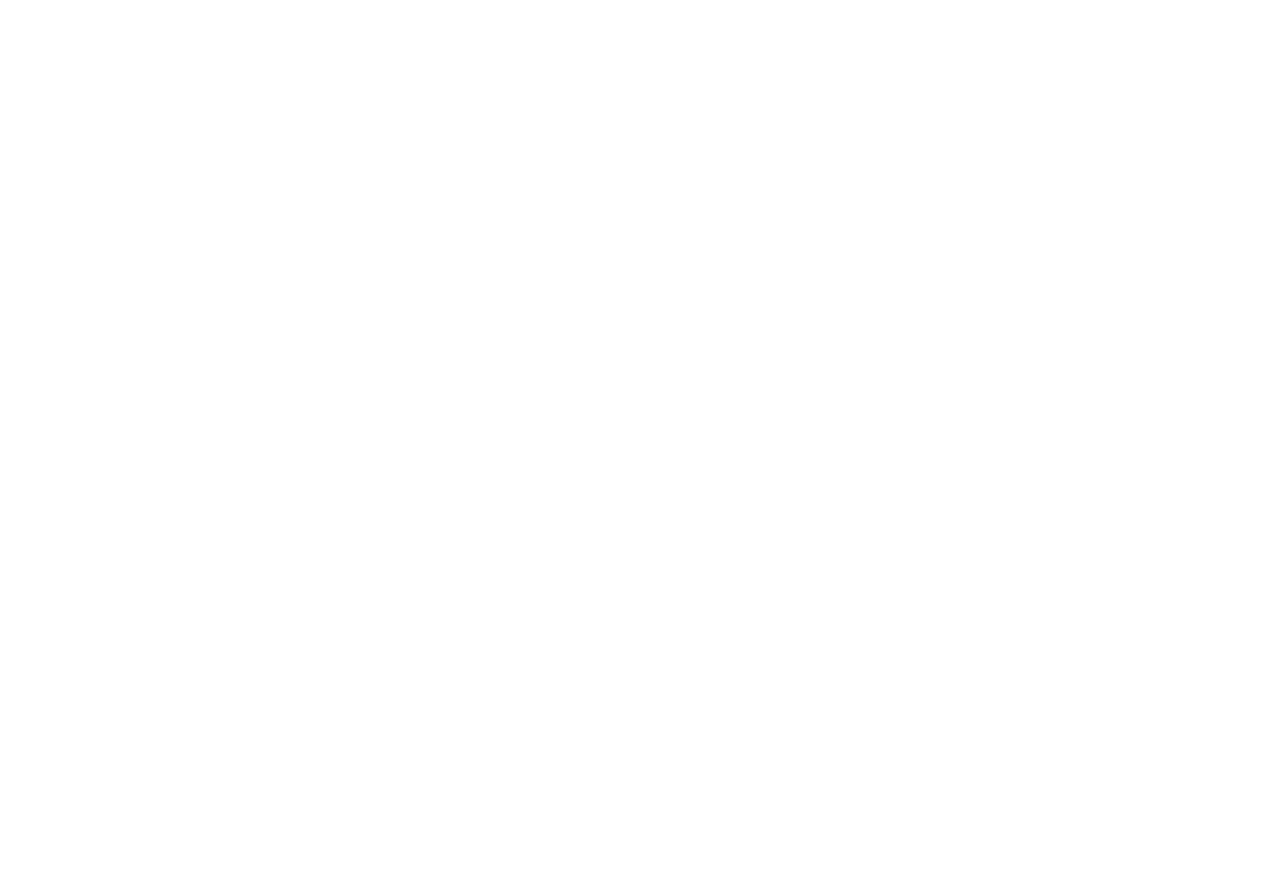
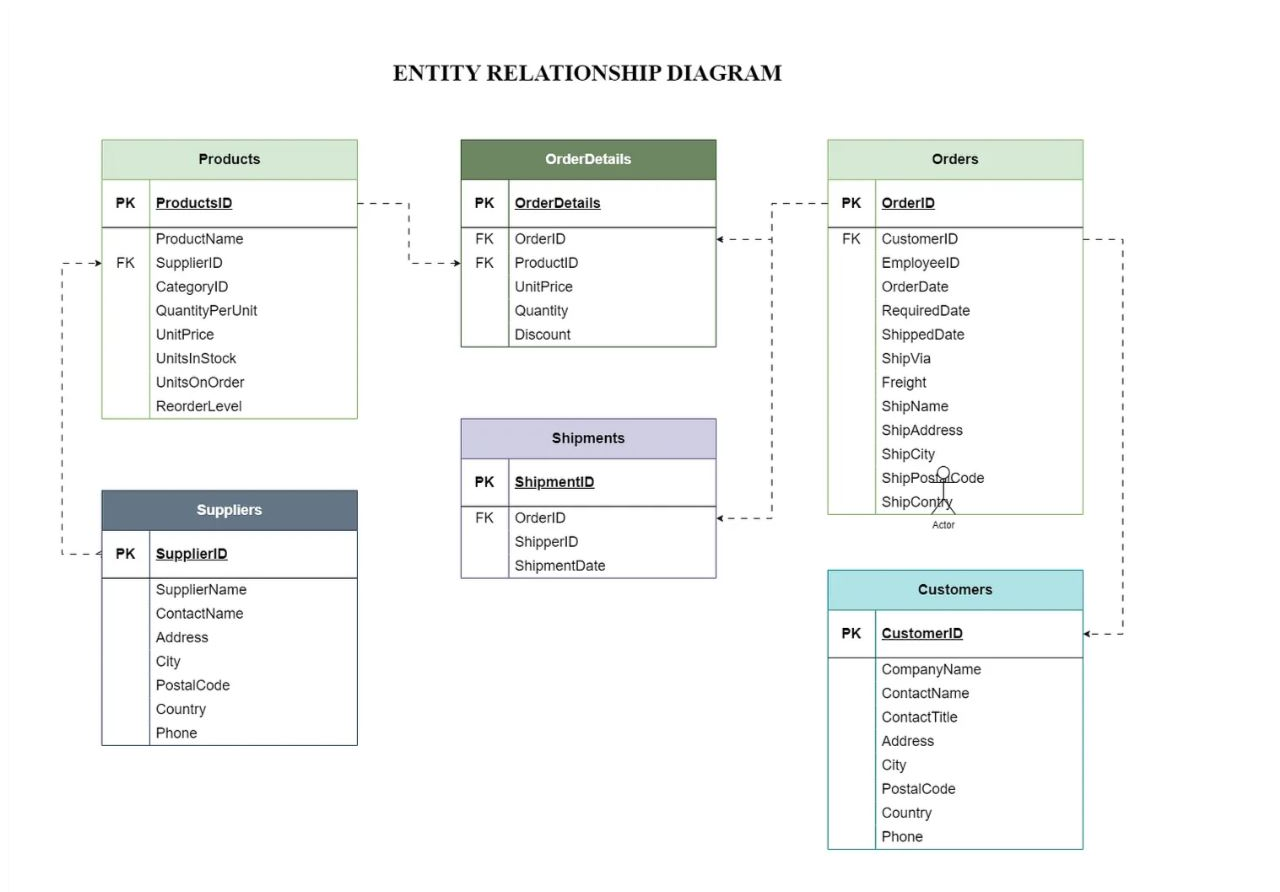
Before and after one commit to aslonbek/maktabsayti, a plain HTML site: page index.html in a window 1280 px wide. Before the commit the page ends 800 px from the top, so only its background shows below. Drawn offline with Linux system fonts and the light colour scheme.

Commit message:
Rasm tegi qushildi

```diff
--- a/index.html
+++ b/index.html
@@ -7,6 +7,6 @@
     <title>Document</title>
 </head>
 <body>
-
+    <img src="ER diagramm/Снимок.JPG" alt="">
 </body>
 </html>
```
